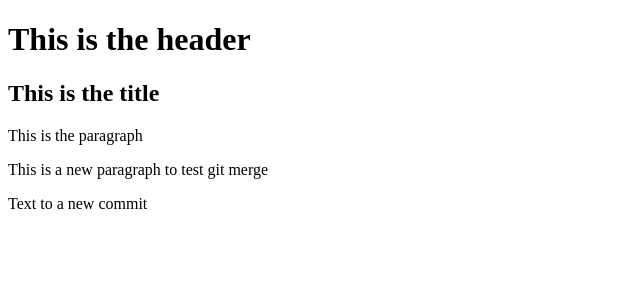
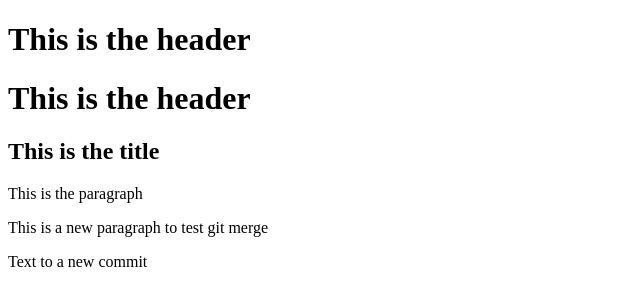
Before and after one commit to AngelManuel1995/git-course, a plain HTML site: page project1/blog/index.html in a window 1280 px wide. Shown: the whole page, without its empty margins (0-640 px from the left). Drawn offline with Linux system fonts and the light colour scheme.

Commit message:
Header done

```diff
--- a/project1/blog/index.html
+++ b/project1/blog/index.html
@@ -10,6 +10,10 @@
     <div>
         <h1>This is the header</h1>
     </div>
+
+    <div>
+        <h1>This is the header</h1>
+    </div>
     <h2>This is the title</h2>
     <p>This is the paragraph</p>
     <p>This is a new paragraph to test git merge</p>
```
